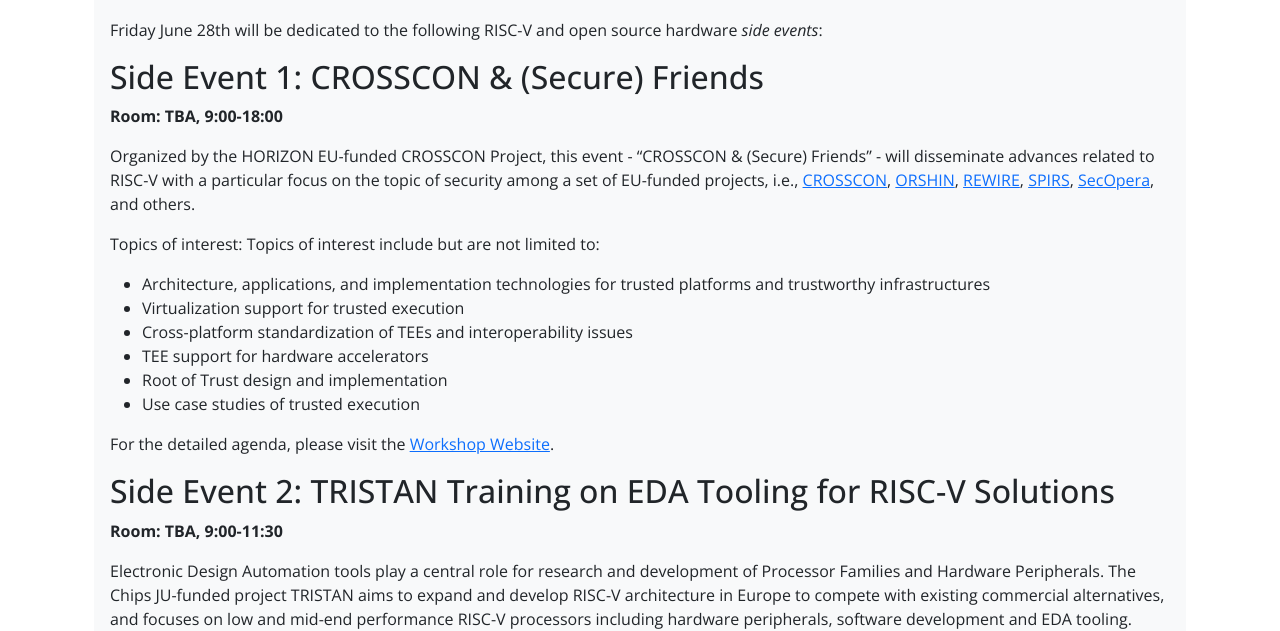
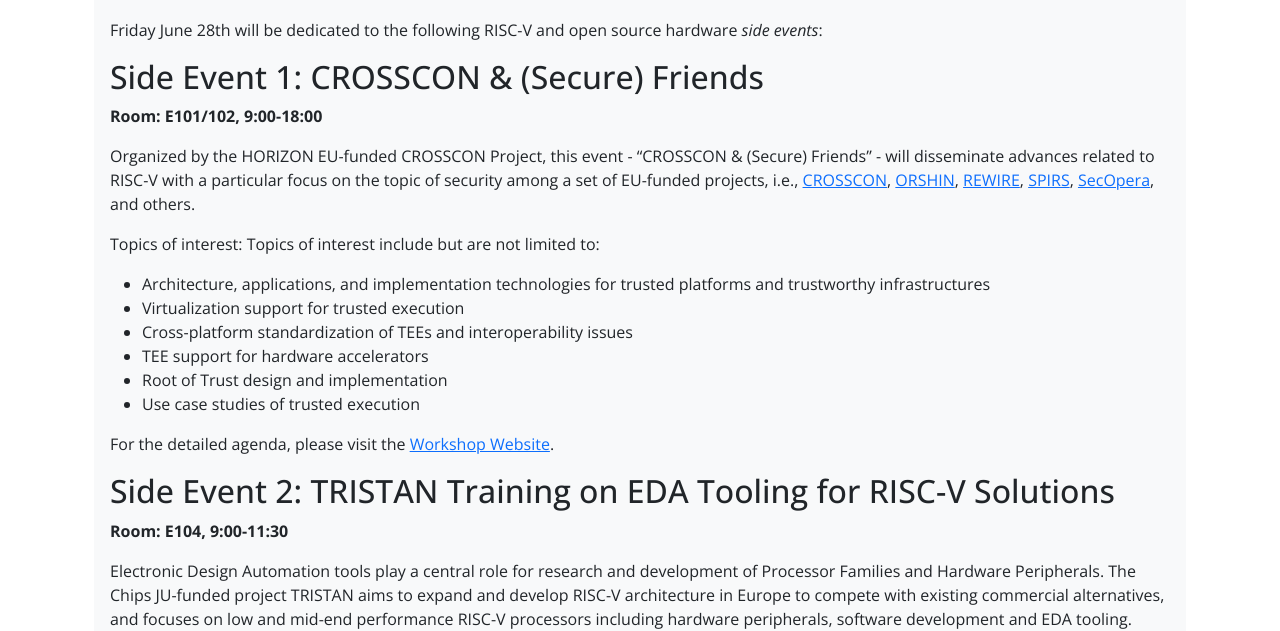
Before and after one commit to riscv-europe/summit-website-development, a Jekyll site: the page built from summit/2024/sideevents.md, in a window 1280 px wide and 1400 px high, scrolled down 415 px. Shown: the part 155-786 px from the top of the window. Built offline with Jekyll 4.4.1, drawn with Linux system fonts in a browser that asks for light colours; some of the changed text lies outside the part shown.

Commit message:
Update sideevents.md
Added rooms for side events

```diff
--- a/summit/2024/sideevents.md
+++ b/summit/2024/sideevents.md
@@ -16,7 +16,7 @@
 
 ## Side Event 1: CROSSCON & (Secure) Friends
 
-**Room: TBA, 9:00-18:00**
+**Room: E101/102, 9:00-18:00**
 
 Organized by the HORIZON EU-funded CROSSCON Project, this event - "CROSSCON & (Secure) Friends" - will disseminate advances related to RISC-V with a particular focus on the topic of security among a set of EU-funded projects, i.e., [CROSSCON](https://crosscon.eu), [ORSHIN](https://horizon-orshin.eu/), [REWIRE](https://rewireproject.eu/), [SPIRS](https://www.spirs-project.eu/), [SecOpera](https://secopera.eu/), and others.
 
@@ -34,7 +34,7 @@
 
 ## Side Event 2: TRISTAN Training on EDA Tooling for RISC-V Solutions
 
-**Room: TBA, 9:00-11:30**
+**Room: E104, 9:00-11:30**
 
 Electronic Design Automation tools play a central role for research and development of Processor Families and Hardware Peripherals. The Chips JU-funded project TRISTAN aims to expand and develop RISC-V architecture in Europe to compete with existing commercial alternatives, and focuses on low and mid-end performance RISC-V processors including hardware peripherals, software development and EDA tooling. [TRISTAN](https://tristan-project.eu/) will provide this free-access training on EDA tooling for RISC-V solutions and will give a glimpse into the TRISTAN EDA tooling landscape, Virtual Platform Modeling for RISC-V Systems, CVE2 Industrial Verification, and shared experiences on IP Design with open-source and commercial tools.
 
@@ -59,7 +59,7 @@
 
 ## Side Event 3: 1st Open-Source RISC-V Software Workshop
 
-**Room: TBA, 9:00-17:00**
+**Room: E105, 9:00-17:00**
 
 History teaches us that any new hardware without good and widely-used software on top has no future. Countless examples exist even from the biggest manufacturers (e.g. Intel Itanium, IBM Cell, ...) without even considering competition (e.g Sun Microsystems's Ultrasparcs, Digital's Alphas, HP's ...). Regardless of the nostalgia and to ensure RISC-V is successful beyond small controllers, software and -specially- widely used software suites require the focus now to avoid repeating the errors of the past.
 
```
